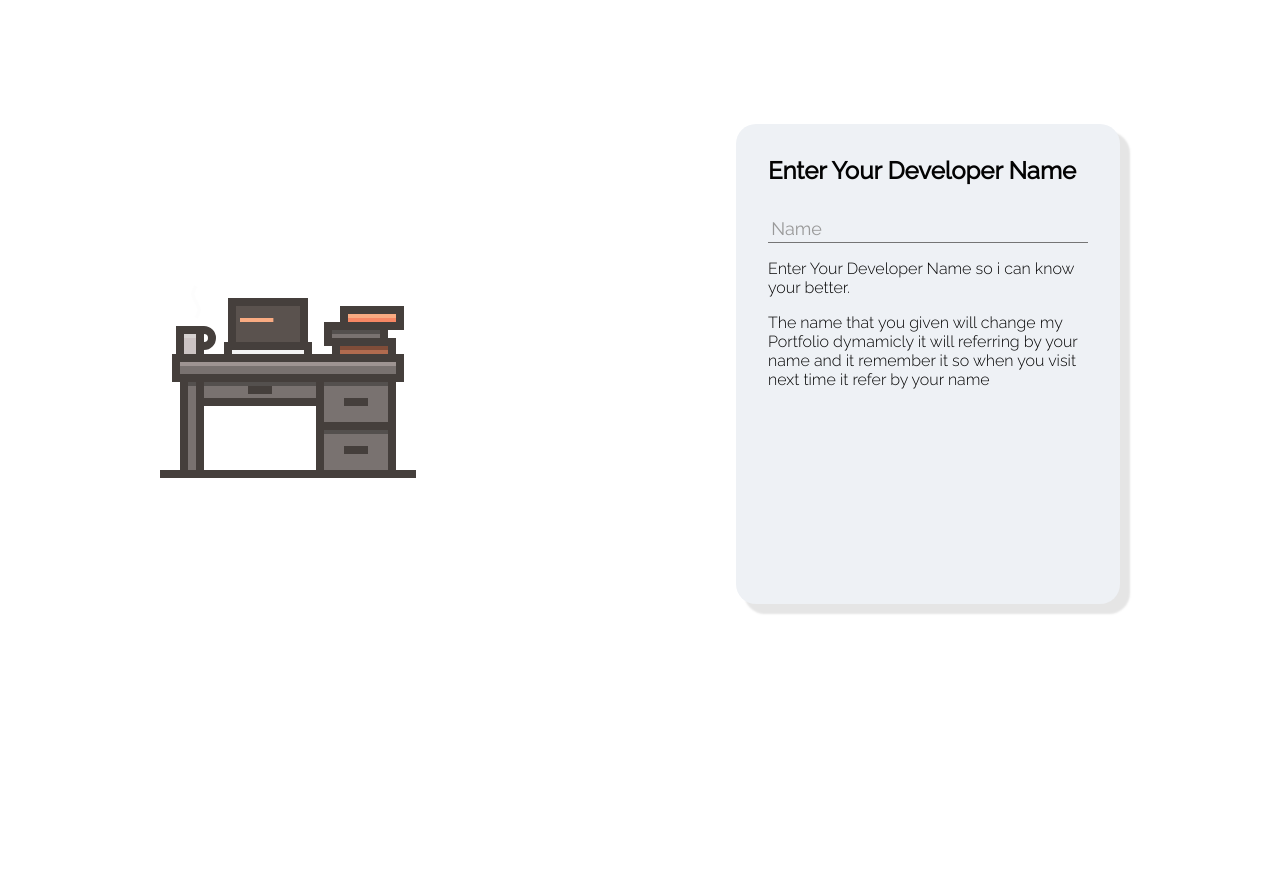
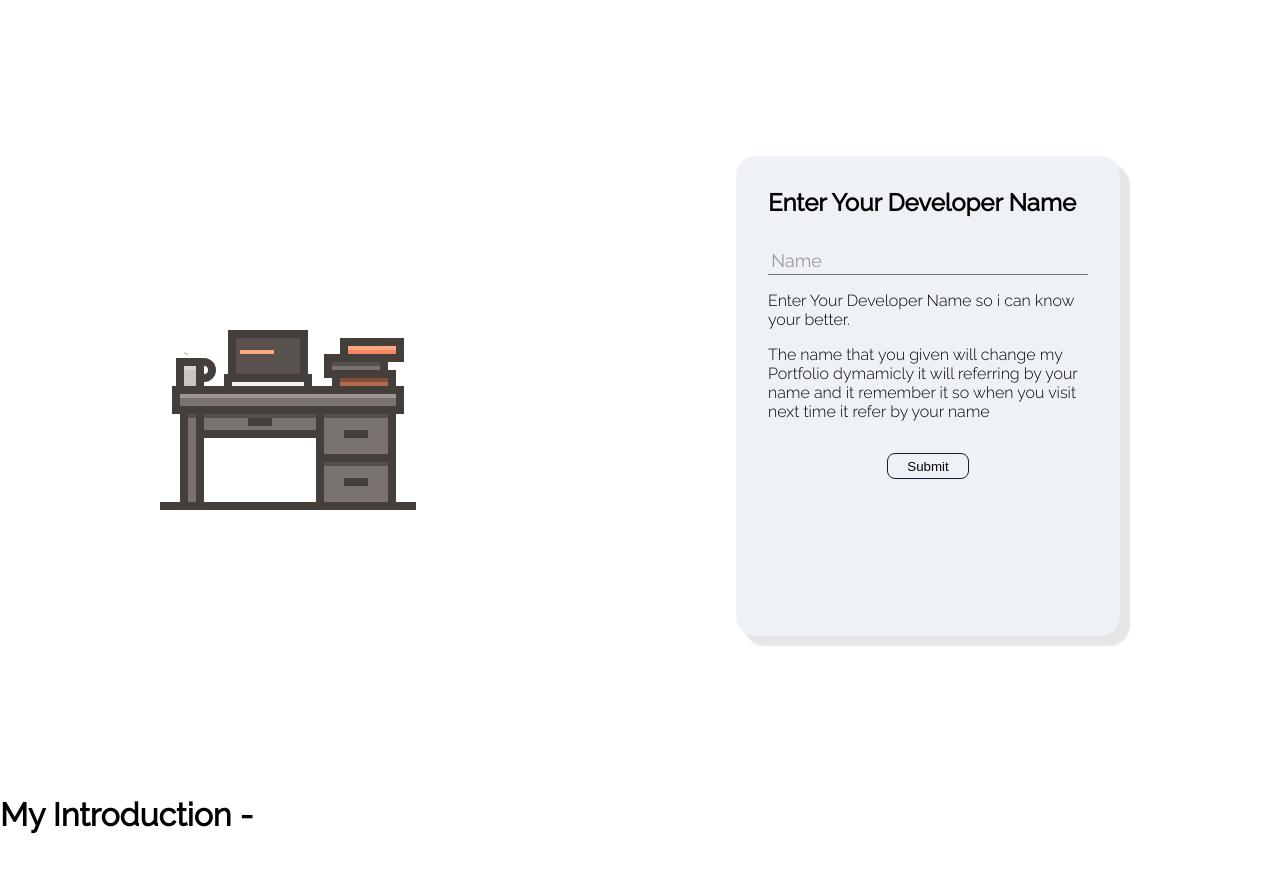
Before and after one commit to Rizvi-Ahmed-Abbas-Nasir/Web-Portfolio, a Next.js app: page / in a window 1280 px wide. Shown: the part 1600-2472 px from the top of the page. Built offline with nearby package versions, Linux system fonts and the light colour scheme.

Commit message:
added User Dev Name

```diff
--- a/next.config.js
+++ b/next.config.js
@@ -1,4 +1,4 @@
 /** @type {import('next').NextConfig} */
 const nextConfig = {  output: 'export'}
-// const nextConfig = {  }
+//const nextConfig = {  }
 module.exports = nextConfig
--- a/src/app/CSS/Style.css
+++ b/src/app/CSS/Style.css
@@ -112,6 +112,13 @@ body {
     transition:all 1s;
   }
 
+.hidden3{
+    opacity:0;
+    /* filter:blur(5px); */
+    transform:translateX(200px);
+    transition:all 1s;
+  }
+
 .show{
 opacity:1;
 filter:blur(0);
@@ -123,6 +130,13 @@ transform:translateY(0px);
     opacity: 1;
     filter:blur(0);
     transform: translateX(0px);
+
+}
+
+.rightSlider{
+  opacity: 1;
+  filter:blur(0);
+  transform: translateX(0px);
 
 }
 /* ## */
@@ -487,7 +501,7 @@ label{
     z-index: 30;
     width: 100%;
     background-color: var(--background);
-    height: 200vh;
+    height: 300vh;
     margin-top: 10rem;
 }
 
@@ -540,6 +554,7 @@ label{
     justify-content:space-around;
     align-content: center;
     align-items: center;
+    margin-top: 2rem;
 }
 
 
@@ -659,6 +674,7 @@ svg {
     border:none;
     border-bottom:1px solid #757575;
     background-color: var(--cruves-backgroung-color);
+    color: var(--base-text-clr);
   }
   input:focus 		{ outline:none; }
 
@@ -755,11 +771,37 @@ svg {
     color: var(--base-text-clr);
   }
 
+  .UserNamebtn{
+    display: flex;
+    justify-content: center;
+    align-content: center;
+    margin-top: 2rem;
+  }
+  .UserNamebtn button{
+    padding: 0.3rem 1.2rem;
+    border: 1px solid var(--first-front-page-button-border);
+    background-color: var(--cruves-backgroung-color);
+    border-radius: 8px;
+    color: var(--base-text-clr);
+    transition: all 100ms ease-in 0s;
+    cursor: pointer;
+  }
+  .UserNamebtn button:hover{
+    transition: all 100ms ease-in 0s;
+    transform: translatey(-0.2em);
+    border-bottom: 2px solid var(--first-front-page-button-border);
+  }
 
 
 /* $$$ */
 
+/* MySelfIntroduction */
 
+.contentMyself{
+
+}
+
+/* $$ */
 
 
 
--- a/src/app/OnScrollAnimmation.js
+++ b/src/app/OnScrollAnimmation.js
@@ -1,11 +1,11 @@
 
 import { useEffect } from "react";
 
-export  function OnScrollAnimation(hiddenElements) {
+export  function OnScrollAnimation() {
     useEffect(()=> {
         let observer = new IntersectionObserver((entries) =>{
            entries.forEach((entry) =>{
-             console.log(entry);
+
              if(entry.isIntersecting){
                entry.target.classList.add('show');
              }
@@ -15,11 +15,8 @@ export  function OnScrollAnimation(hiddenElements) {
            })
          } )
 
+  return(observer);
+        },[]);
 
-         if (typeof document !== 'undefined') {
-           // will run in client's browser only
-           hiddenElements.forEach((el) => observer.observe(el));
-    }
 
-         },[]);
 }
--- a/src/app/pages/AboutPageSection.js
+++ b/src/app/pages/AboutPageSection.js
@@ -4,7 +4,8 @@
 import { Raleway } from 'next/font/google';
 import { useEffect } from "react";
 import GetUserName from './GetUserName';
-// import Myself from './pages/Myself';
+import Myself from './Myself';
+import { OnScrollAnimation } from '../OnScrollAnimmation';
 
 
 
@@ -41,7 +42,6 @@ export default function AboutPageSection() {
       if (typeof document !== 'undefined') {
         // will run in client's browser only
         const hiddenElements = document.querySelectorAll(".hidden");
-
         hiddenElements.forEach((el) => observer.observe(el));
     }
 
@@ -65,8 +65,11 @@ export default function AboutPageSection() {
             </p>
             </div>
             </div>
-            <div className='MySelfContent'>
+            <div className='UserNameInputs'>
               <GetUserName />
+            </div>
+            <div className="MyIntroduction">
+              <Myself />
             </div>
         </div>
     );
--- a/src/app/pages/GetUserName.js
+++ b/src/app/pages/GetUserName.js
@@ -1,10 +1,10 @@
 "use client"
-
 import { Raleway } from 'next/font/google';
 import abbaspic1 from "../Images/abbaspic1.png"
 import Image from 'next/image';
 import { useEffect } from 'react';
 import DesktopIcon from './DesktopIcon';
+import { OnScrollAnimation } from '../OnScrollAnimmation';
 
 // Fonts
 const raleway = Raleway({
@@ -21,13 +21,14 @@ const raleway2 = Raleway({
 
 export default function Myself() {
 
+
         //On Scroll Animation Function
         useEffect(()=> {
             let observer = new IntersectionObserver((entries) =>{
                entries.forEach((entry) =>{
                  console.log(entry);
                  if(entry.isIntersecting){
-                   entry.target.classList.add('showleftSlider');
+                   entry.target.classList.add('rightSlider');
                  }
                  else{
                    //entry.target.classList.remove("show")
@@ -35,30 +36,43 @@ export default function Myself() {
                })
              } )
 
+
+
+
              if (typeof document !== 'undefined') {
                // will run in client's browser only
-               const hiddenElement = document.querySelectorAll(".hidden2");
-
-               hiddenElement.forEach((el) => observer.observe(el));
+               const hiddenElement = document.querySelectorAll(".hidden3");
+              hiddenElement.forEach((el) => observer.observe(el));
            }
 
              },[]);
 
 
+
+            // Get the User Name Input
+             const handleInputChange = () => {
+              if (typeof document !== 'undefined') {
+                const UserName = document.getElementById('UserName');
+              }
+             };
+
+
+
+
     return(
         <div className="UserNameContent">
-          <div className='DesktopIconAnimation'>
+          <div className='DesktopIconAnimation hidden2'>
               <DesktopIcon />
           </div>
           {/* <div className='Pyramid'></div> */}
-          <div className='GetUserInputWarpper'>
+          <div className='GetUserInputWarpper hidden3'>
             <div className='InputWarpper'>
               <div className='DeveloperName'>
              <h2>Enter Your Developer Name</h2>
              </div>
              <div className='InputBox'></div>
               <div class="group">
-                <input type="text" required />
+                <input type="text" id='UserName' required />
                 <span class="highlight"></span>
                 <span class="bar"></span>
                 <label>Name</label>
@@ -70,7 +84,9 @@ export default function Myself() {
                     so when you visit next time it refer by your name
                   </p>
               </div>
-
+            </div>
+            <div className='UserNamebtn'>
+                <button onClick={handleInputChange}>Submit</button>
             </div>
             </div>
 
--- a/src/app/pages/Myself.js
+++ b/src/app/pages/Myself.js
@@ -37,7 +37,6 @@ export default function Myself() {
              if (typeof document !== 'undefined') {
                // will run in client's browser only
                const hiddenElement = document.querySelectorAll(".hidden2");
-
                hiddenElement.forEach((el) => observer.observe(el));
            }
 
@@ -48,21 +47,7 @@ export default function Myself() {
         <div className="contentMyself">
             <div className={raleway.className} id='MyContents'>
             <h1 className='hidden2' >My Introduction - </h1>
-            <div className='mainContent'>
-              <div className='mydes'>
-                <div className='hidden2' id='myimg'>
-                    <Image src={abbaspic1} />
-                </div>
 
-                <div className-="Desciptions">
-                    <div className='hidden2' id='Descition'>
-                      <p>I am College Student Who have the passion for developing Highly Functionlay
-                        web application and responsive</p>
-                    </div>
-
-                </div>
-                </div>
-            </div>
             </div>
         </div>
     );
```
